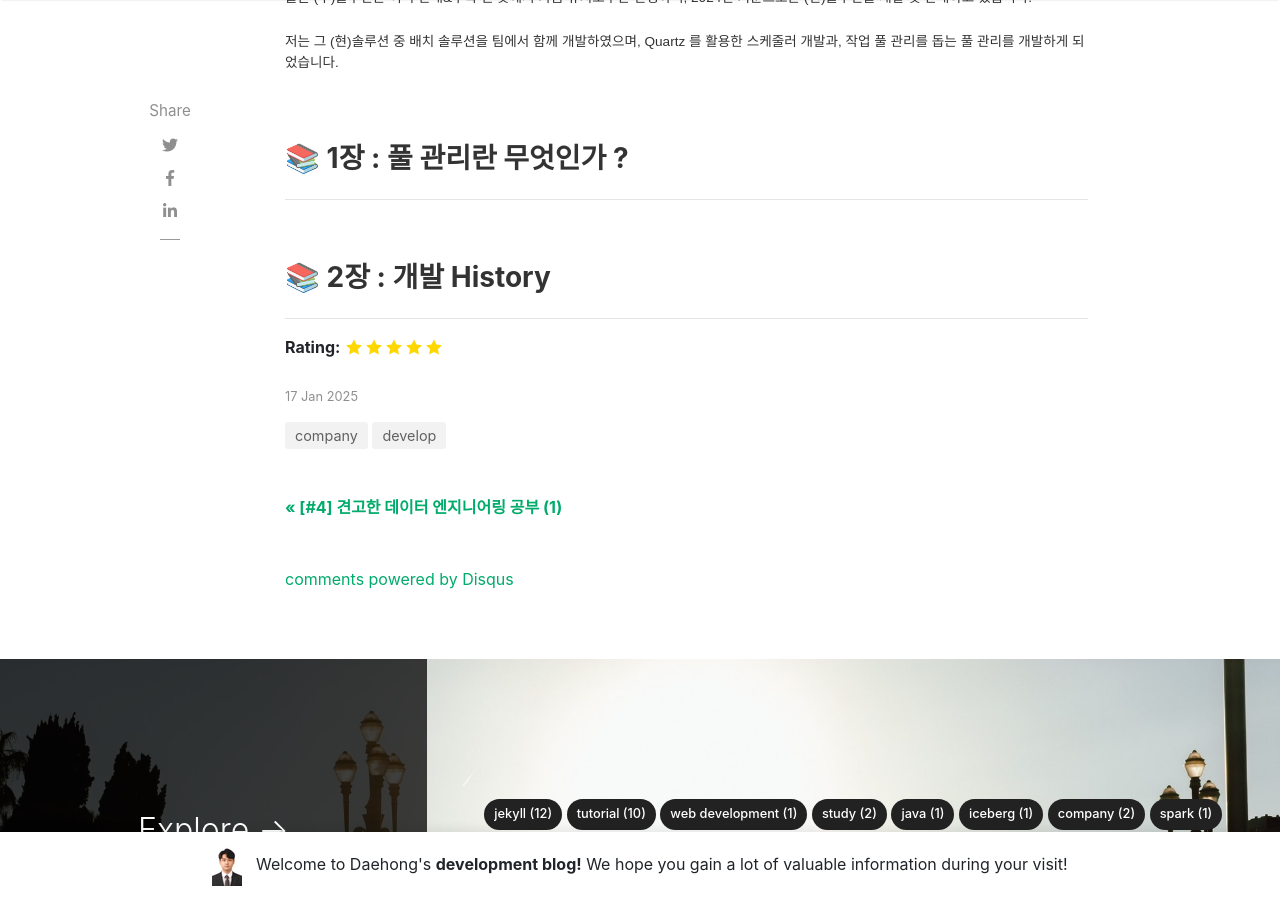
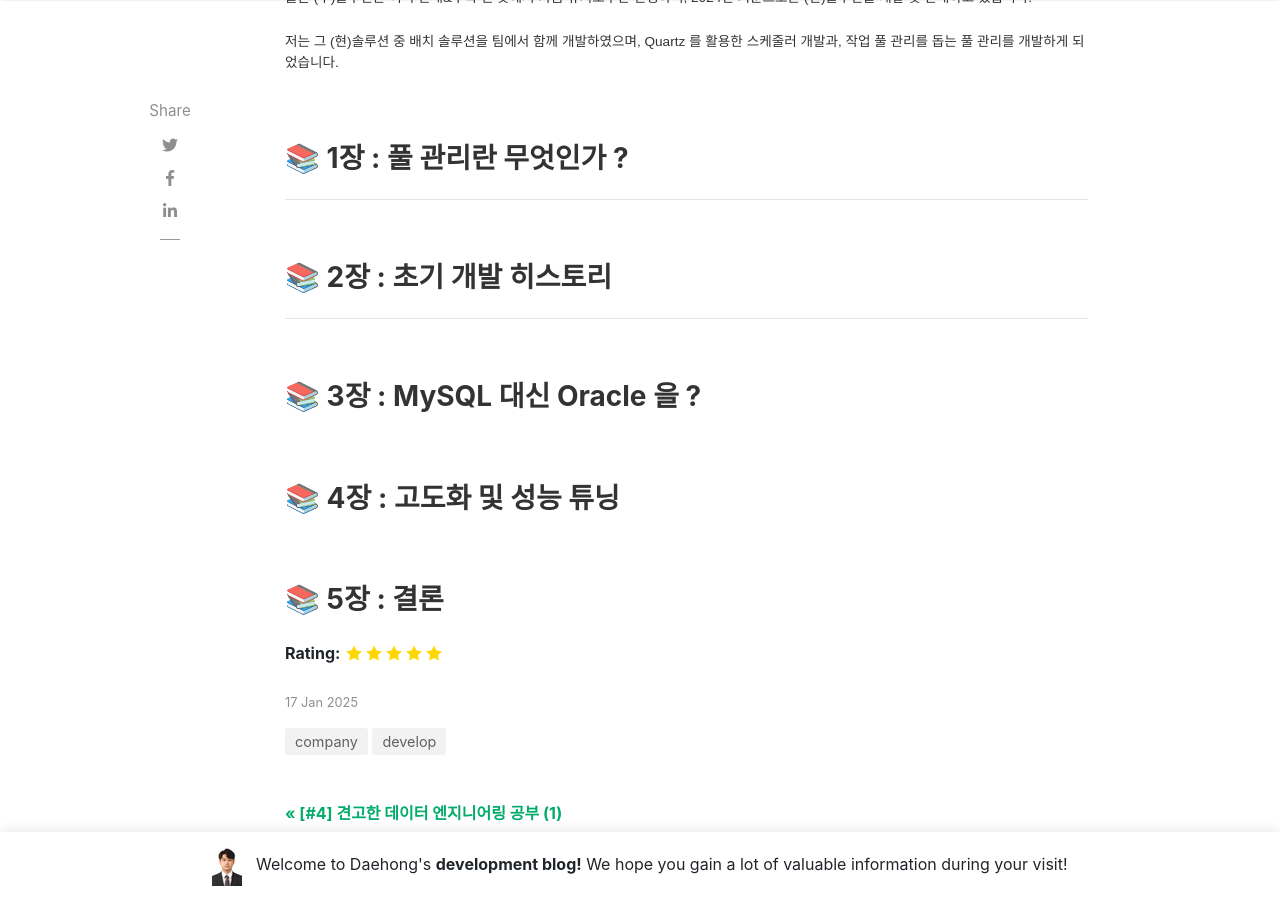
Before and after one commit to JeonDaehong/JeonDaehong.github.io, a Jekyll site: the page built from _posts/2025-01-17-pool-management-develop.md, in a window 1280 px wide and 900 px high, scrolled down 1045 px. Built offline with Jekyll 4.4.1, drawn with Linux system fonts in a browser that asks for light colours; nearby versions of some CDN libraries; comment, search, counter and statistics services are not loaded.

Commit message:
pool develop history write

```diff
--- a/_posts/2025-01-17-pool-management-develop.md
+++ b/_posts/2025-01-17-pool-management-develop.md
@@ -21,5 +21,17 @@ rating: 5
 
 <br>
 
-### 📚 2장 : 개발 History
+### 📚 2장 : 초기 개발 히스토리
 ---
+
+<br>
+
+### 📚 3장 : MySQL 대신 Oracle 을 ?
+
+<br>
+
+### 📚 4장 : 고도화 및 성능 튜닝
+
+<br>
+
+### 📚 5장 : 결론
```
